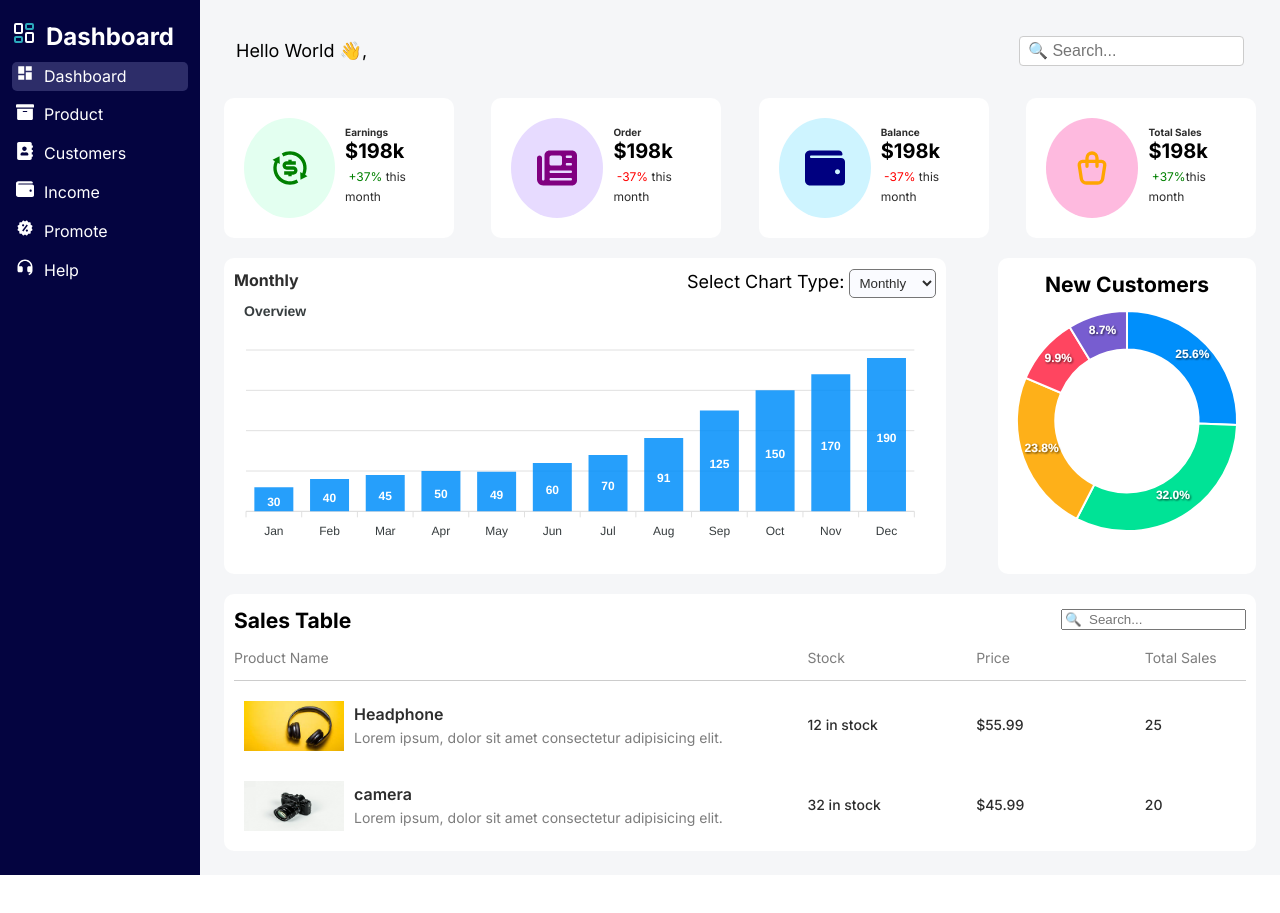
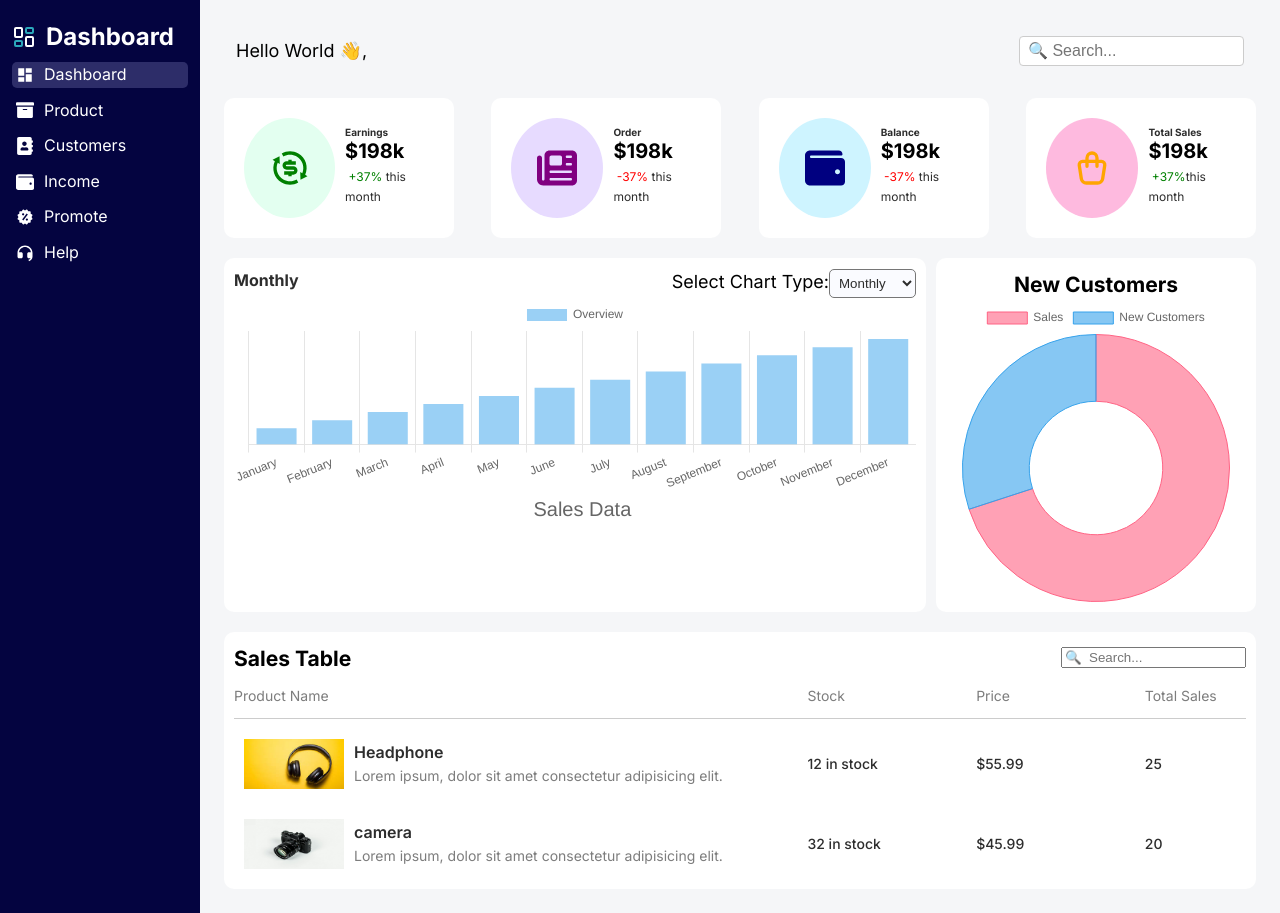
Before and after one commit to DanishKhan25/salse-dashboard, a Next.js app: page / in a window 1280 px wide. Before the commit the page ends 875 px from the top, so only its background shows below. Built offline with nearby package versions, Linux system fonts and the light colour scheme.

Commit message:
added new chart and removed apex

```diff
--- a/package.json
+++ b/package.json
@@ -9,10 +9,12 @@
     "lint": "next lint"
   },
   "dependencies": {
-    "apexcharts": "^3.48.0",
+
+    "chart.js": "^4.4.2",
     "next": "14.1.4",
     "react": "^18",
-    "react-apexcharts": "^1.4.1",
+
+    "react-chartjs-2": "^5.2.0",
     "react-dom": "^18",
     "react-icons": "^5.0.1"
   },
--- a/src/app/page.js
+++ b/src/app/page.js
@@ -1,15 +1,11 @@
 "use client";
 import BoxRow from "@/components/boxes/BoxRow";
+import DonutChart from "@/components/chart/DonutChart";
 import SalesChart from "@/components/chart/SalesChart";
 import Header from "@/components/header/Header";
 import Sidebar from "@/components/sidebar/Sidebar";
 import SalesTable from "@/components/tables/SalesTable";
-import dynamic from "next/dynamic";
 import styles from "./page.module.css";
-
-const DonutChart = dynamic(() => import("@/components/chart/DonutChart"), {
-  ssr: false,
-});
 
 export default function Home() {
   return (
--- a/src/components/chart/DonutChart.jsx
+++ b/src/components/chart/DonutChart.jsx
@@ -1,15 +1,22 @@
-import dynamic from "next/dynamic";
-const Chart = dynamic(() => import("react-apexcharts"), { ssr: false });
+"use client";
+
+import { Doughnut } from "react-chartjs-2";
+
 const DonutChart = ({ newCustomers }) => {
-  const series = [44, 55, 41, 17, 15];
-  const options = {
-    chart: {
-      type: "donut",
-    },
-    labels: ["", ""],
-    legend: {
-      show: false,
-    },
+  const data = {
+    labels: ["Sales", "New Customers"],
+    datasets: [
+      {
+        label: "Sales vs New Customers",
+        data: [7000, 3000], // Sample data representing sales and new customers
+        backgroundColor: [
+          "rgba(255, 99, 132, 0.6)", // Red for sales
+          "rgba(54, 162, 235, 0.6)", // Blue for new customers
+        ],
+        borderColor: ["rgba(255, 99, 132, 1)", "rgba(54, 162, 235, 1)"],
+        borderWidth: 1,
+      },
+    ],
   };
 
   return (
@@ -22,9 +29,7 @@ const DonutChart = ({ newCustomers }) => {
       }}
     >
       <h3 style={{ textAlign: "center" }}>New Customers</h3>
-      {typeof window !== "undefined" && (
-        <Chart options={options} series={series} type="donut" height={250} />
-      )}
+      <Doughnut data={data} />
     </div>
   );
 };
--- a/src/components/chart/SalesChart.jsx
+++ b/src/components/chart/SalesChart.jsx
@@ -1,79 +1,87 @@
-import dynamic from "next/dynamic";
+"use client";
 import { useState } from "react";
+import { Bar } from "react-chartjs-2";
 import styles from "./chart.module.css";
-const Chart = dynamic(() => import("react-apexcharts"), { ssr: false });
+
+import { Chart as ChartJS } from "chart.js/auto";
+
+import {
+  CategoryScale,
+  Legend,
+  LineElement,
+  LinearScale,
+  PointElement,
+  Title,
+  Tooltip,
+} from "chart.js";
+
 const SalesChart = () => {
   const [chartType, setChartType] = useState("monthly");
+  ChartJS.register(
+    CategoryScale,
+    LinearScale,
+    PointElement,
+    LineElement,
+    Title,
+    Tooltip,
+    Legend
+  );
 
-  const monthlyData = {
-    series: [
+  const quarterlyData = {
+    labels: ["Q1", "Q2", "Q3", "Q4"],
+    datasets: [
       {
-        name: "Sales",
-        data: [30, 40, 45, 50, 49, 60, 70, 91, 125, 150, 170, 190],
+        label: "Quarterly Data",
+        data: [100, 150, 200, 250], // Sample quarterly data
+        backgroundColor: "rgba(54, 162, 235, 0.2)",
+        borderColor: "rgba(54, 162, 235, 1)",
+        borderWidth: 1,
       },
     ],
-    options: {
-      chart: {
-        type: "bar",
-        height: 350,
-        toolbar: {
-          show: false,
+  };
+  const options = {
+    scales: {
+      y: {
+        display: false,
+      },
+
+      x: {
+        title: {
+          display: true,
+          text: "Sales Data",
+          font: {
+            size: 20,
+          },
+          position: "top",
         },
-      },
-      xaxis: {
-        categories: [
-          "Jan",
-          "Feb",
-          "Mar",
-          "Apr",
-          "May",
-          "Jun",
-          "Jul",
-          "Aug",
-          "Sep",
-          "Oct",
-          "Nov",
-          "Dec",
-        ],
-      },
-      yaxis: {
-        show: false,
-      },
-      title: {
-        text: "Overview",
-        align: "left",
       },
     },
   };
-
-  const quarterlyData = {
-    series: [
+  const chartData = {
+    labels: [
+      "January",
+      "February",
+      "March",
+      "April",
+      "May",
+      "June",
+      "July",
+      "August",
+      "September",
+      "October",
+      "November",
+      "December",
+    ],
+    datasets: [
       {
-        name: "Sales",
-        data: [115, 255, 445, 510],
+        label: "Overview",
+        data: [100, 150, 200, 250, 300, 350, 400, 450, 500, 550, 600, 650],
+        backgroundColor: "rgba(54, 162, 235, 0.5)",
+        borderColor: "rgba(54, 162, 235, 1)",
+        borderWidth: 0,
       },
     ],
-    options: {
-      chart: {
-        type: "bar",
-        height: 350,
-        toolbar: {
-          show: false,
-        },
-      },
-      xaxis: {
-        categories: ["Q1", "Q2", "Q3", "Q4"],
-      },
-      yaxis: {
-        show: false,
-      },
-      title: {
-        text: "Overview",
-        align: "left",
-      },
-    },
   };
-
   const handleChange = (e) => {
     setChartType(e.target.value);
   };
@@ -86,7 +94,7 @@ const SalesChart = () => {
         </div>
         <div>
           <label htmlFor="chartType" className={styles.label}>
-            Select Chart Type:{" "}
+            Select Chart Type:
           </label>
           <select
             id="chartType"
@@ -99,20 +107,12 @@ const SalesChart = () => {
           </select>
         </div>
       </div>
-      {typeof window !== "undefined" && (
-        <Chart
-          options={
-            chartType === "monthly"
-              ? monthlyData.options
-              : quarterlyData.options
-          }
-          series={
-            chartType === "monthly" ? monthlyData.series : quarterlyData.series
-          }
-          type="bar"
-          height={250}
-        />
-      )}
+
+      <Bar
+        data={chartType === "monthly" ? chartData : quarterlyData}
+        options={options}
+        height={100}
+      />
     </div>
   );
 };
--- a/src/components/sidebar/Sidebar.jsx
+++ b/src/components/sidebar/Sidebar.jsx
@@ -51,9 +51,8 @@ const Sidebar = () => {
   return (
     <main className={classes.sidebarWrapper}>
       <div className={classes.logoWrapper}>
-        <div className={classes.icon}>
-          <Dashboard width={24} height={24} fill="#fff" />
-        </div>
+        <Dashboard width={24} height={24} fill="#fff" />
+
         <h1 className={classes.logo}>Dashboard</h1>
       </div>
       <nav className={classes.nav}>
@@ -66,7 +65,7 @@ const Sidebar = () => {
               backgroundColor: active === link.id ? "#2d2d69" : "transparent",
             }}
           >
-            <div className={classes.icon}>{link?.icon}</div>
+            {link?.icon}
             <div className={classes.label}>{link?.label}</div>
           </div>
         ))}
```
Also changed, not shown: 1 other file (tests, documents, lock files or other folders).
